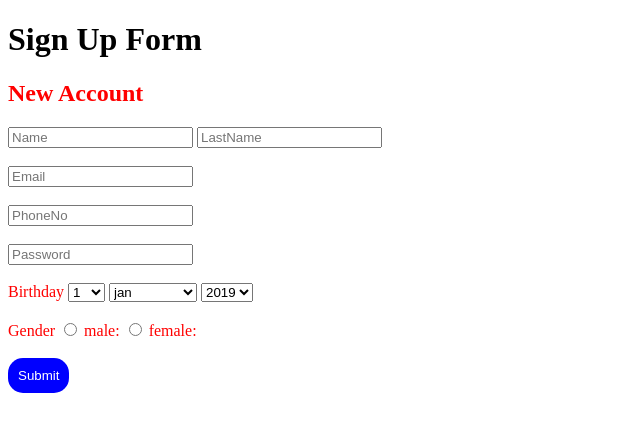
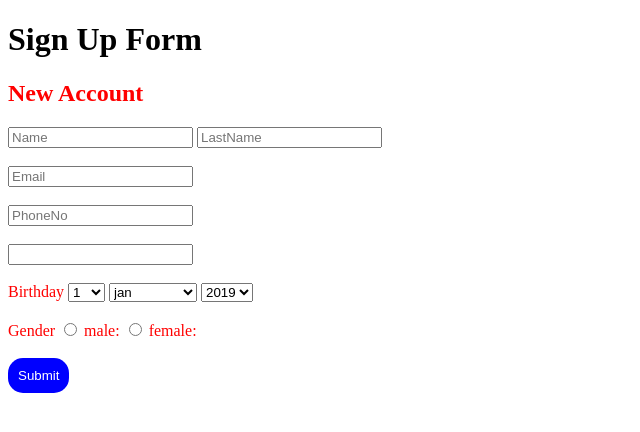
Before and after one commit to sakshii95/sakshi-credance-july4, a plain HTML site: page form.html in a window 1280 px wide. Shown: the full height of the page, 0-640 px from the left. Drawn offline with Linux system fonts and the light colour scheme.

Commit message:
change first

```diff
--- a/form.html
+++ b/form.html
@@ -10,7 +10,7 @@
 <body>
     <h1>Sign Up Form</h1>
     <div class="form1-btn">
-        <form action="new.html" method="post">
+        <form action="/action_page.php" method="post">
             <h2>New Account</h2>
 
             <input type="text" id="fname" name="fname" placeholder="Name">
@@ -20,10 +20,10 @@
             <input type="email" id="email" name="email" placeholder="Email"><br><br>
 
             <input type="phoneNo" id="phoneNo" name="email" placeholder="PhoneNo"><br><br>
-
-            <input type="password" id="password" name=" password" placeholder="Password"><br><br>
+            <input type="password" id="pwd" name="pwd" ><br><br>
 
             <label for=" Birthday">Birthday</label>
+
             <select name="DoBday">
                 <option>1</option>
                 <option>2</option>
```
